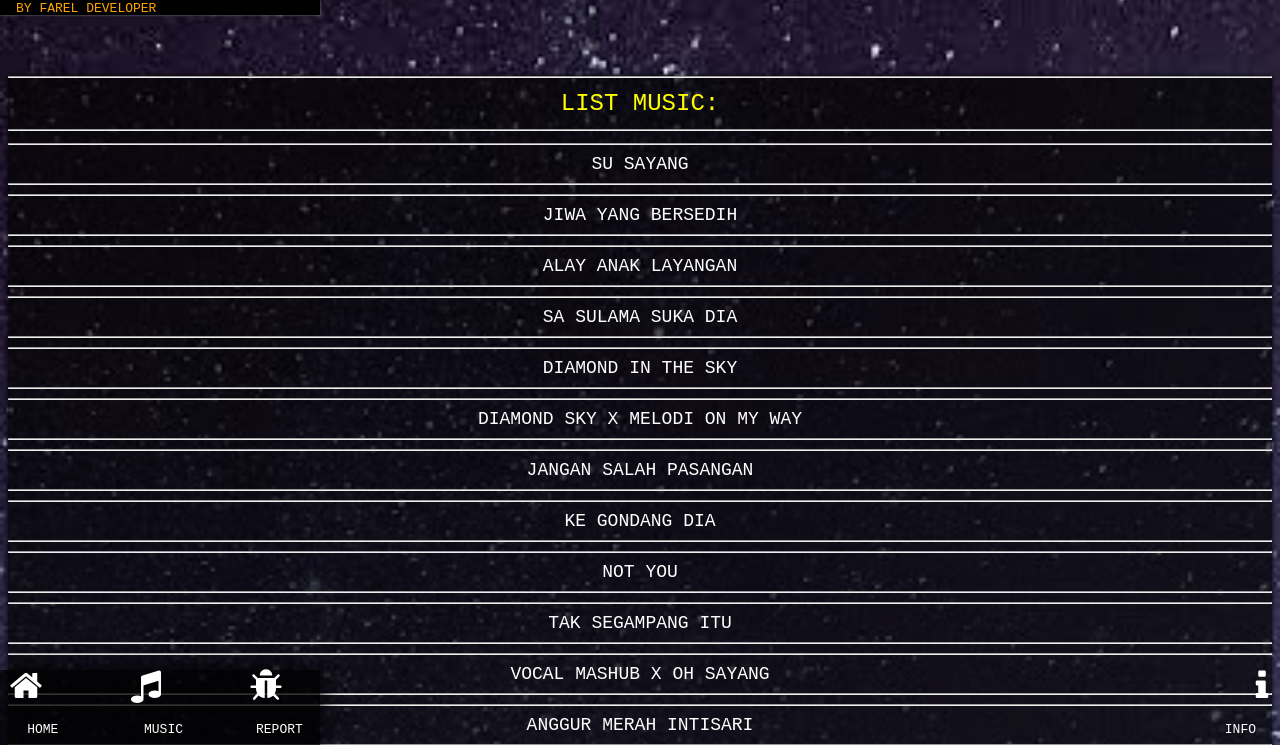
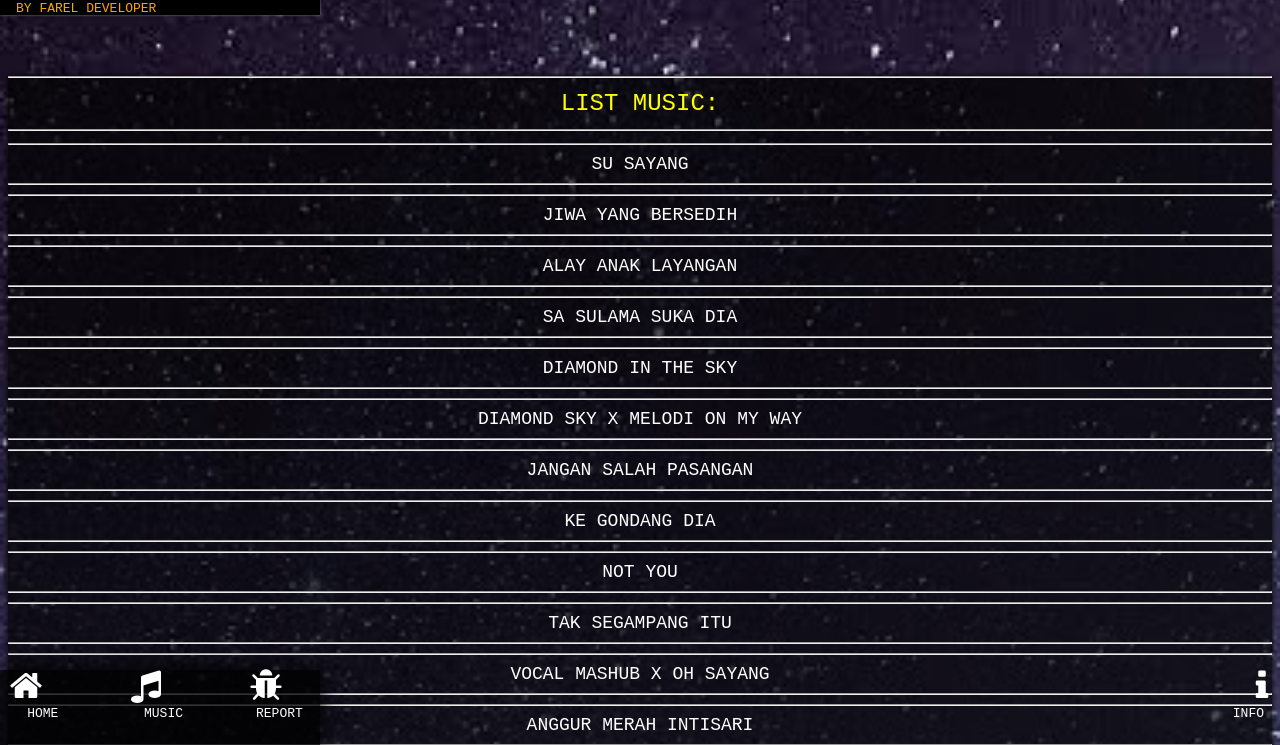
Before and after one commit to Farel-developer/Musplay.io, a plain HTML site: page music.html in a window 1280 px wide. Shown: the part 55-800 px from the top of the page. Drawn offline with Linux system fonts and the light colour scheme.

Commit message:
Update style.css

```diff
--- a/style.css
+++ b/style.css
@@ -91,7 +91,7 @@ button{
   background-color: #FFFFFF87;
 }
 .home:hover{
-  font-size: 46px;
+  font-size: 36px;
 }
 .music{
   position: fixed;
@@ -134,21 +134,21 @@ button{
 }
 .home_txt{
   position: fixed;
-  bottom: 1vh;
+  bottom: 3vh;
   left: 3.4vh;
 }
 .music_txt{
   position: fixed;
-  bottom: 1vh;
+  bottom: 3vh;
   left: 18vh;
 }
 .report_txt{
   position: fixed;
-  bottom: 1vh;
+  bottom: 3vh;
   left: 32vh;
 }
 .about_txt{
   position: fixed;
-  bottom: 1vh;
-  right: 3vh;
+  bottom: 3vh;
+  right: 2vh;
 }
```
